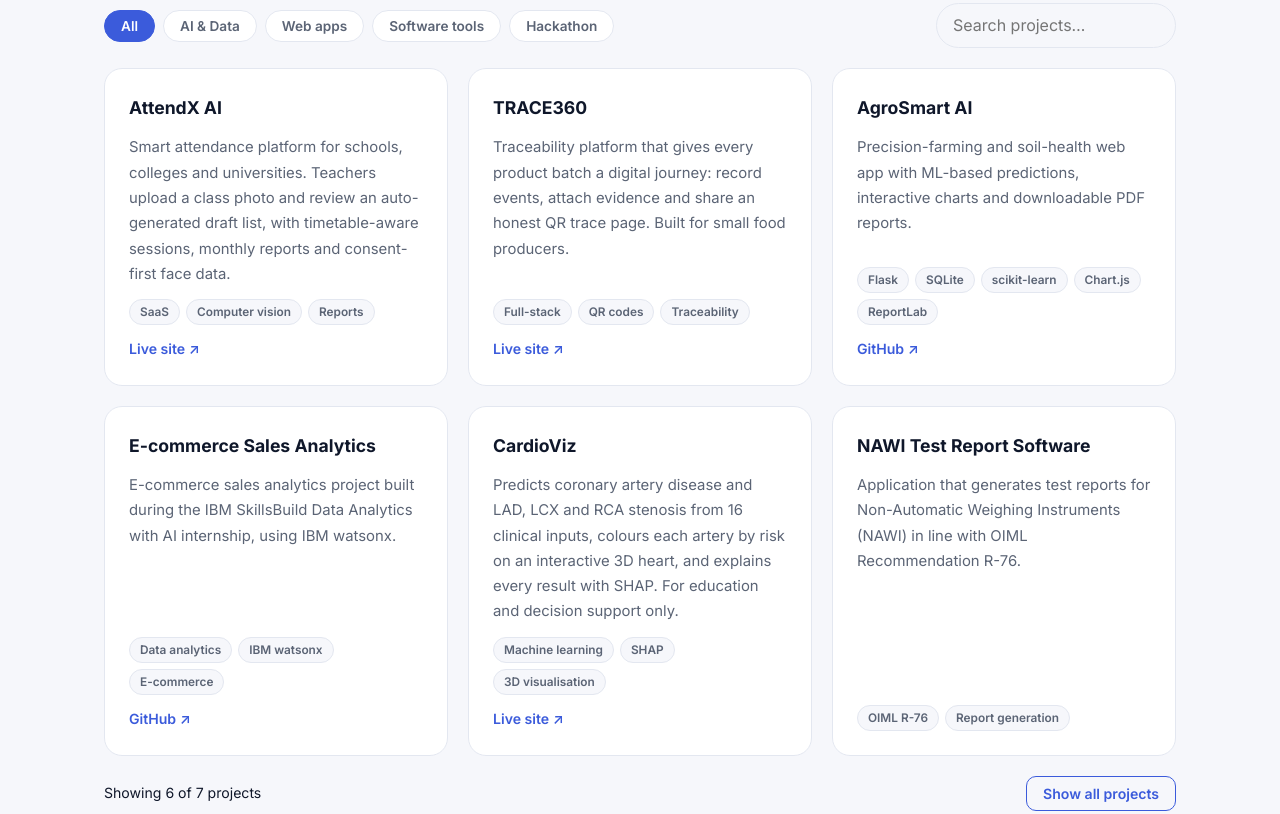
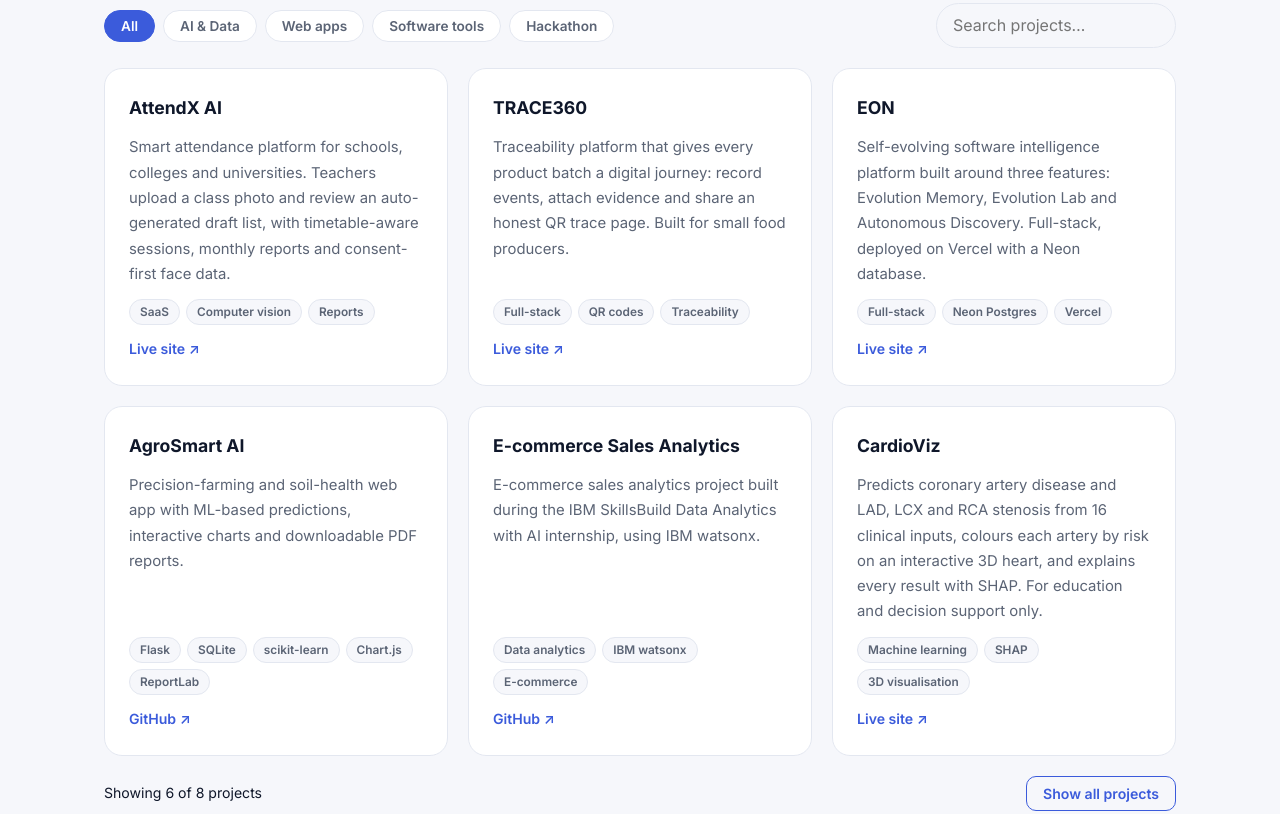
Before and after one commit to devprakashsahu348-glitch/dev-prakash-portfolio, a website: page index.html in a window 1280 px wide. Shown: the part 1960-2774 px from the top of the page. Drawn offline with Linux system fonts and the light colour scheme; no server answers.

Commit message:
Add files via upload

```diff
--- a/index.html
+++ b/index.html
@@ -141,6 +141,7 @@ const SK=[['Programming',['Python','HTML','CSS','SQL']],['Data & AI',['Applied A
 skl.innerHTML=SK.map(([h,c])=>`<div class="sg"><h3>${h}</h3><div class="chips">${c.map(x=>`<span>${x}</span>`).join('')}</div></div>`).join('');
 const PR=[['AttendX AI','Smart attendance platform for schools, colleges and universities. Teachers upload a class photo and review an auto-generated draft list, with timetable-aware sessions, monthly reports and consent-first face data.',['SaaS','Computer vision','Reports'],[['Live site','https://attend-x-ai-hazel.vercel.app/']],['AI & Data','Web apps']],
 ['TRACE360','Traceability platform that gives every product batch a digital journey: record events, attach evidence and share an honest QR trace page. Built for small food producers.',['Full-stack','QR codes','Traceability'],[['Live site','https://trace360-by-dev.netlify.app']],['Web apps']],
+['EON','Self-evolving software intelligence platform built around three features: Evolution Memory, Evolution Lab and Autonomous Discovery. Full-stack, deployed on Vercel with a Neon database.',['Full-stack','Neon Postgres','Vercel'],[['Live site','https://eon-nexadev2.vercel.app/']],['Web apps']],
 ['AgroSmart AI','Precision-farming and soil-health web app with ML-based predictions, interactive charts and downloadable PDF reports.',['Flask','SQLite','scikit-learn','Chart.js','ReportLab'],[['GitHub','https://github.com/devprakashsahu348-glitch/agrosmart-ai']],['AI & Data','Web apps','Hackathon']],
 ['E-commerce Sales Analytics','E-commerce sales analytics project built during the IBM SkillsBuild Data Analytics with AI internship, using IBM watsonx.',['Data analytics','IBM watsonx','E-commerce'],[['GitHub','https://github.com/devprakashsahu348-glitch/ecommerce-sales-analytics']],['AI & Data']],
 ['CardioViz','Predicts coronary artery disease and LAD, LCX and RCA stenosis from 16 clinical inputs, colours each artery by risk on an interactive 3D heart, and explains every result with SHAP. For education and decision support only.',['Machine learning','SHAP','3D visualisation'],[['Live site','https://cardio-viz.vercel.app/']],['AI & Data','Web apps','Hackathon']],
```
